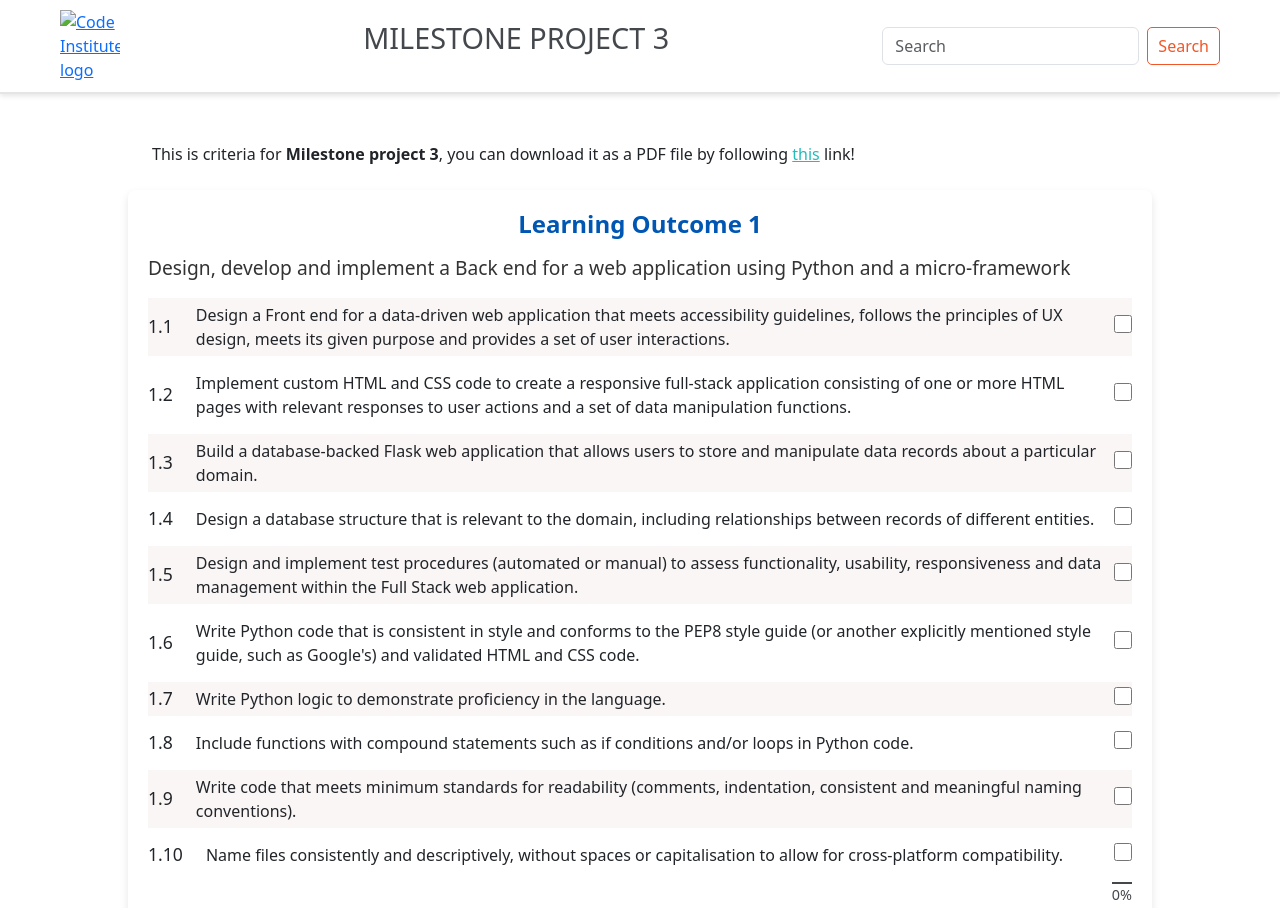
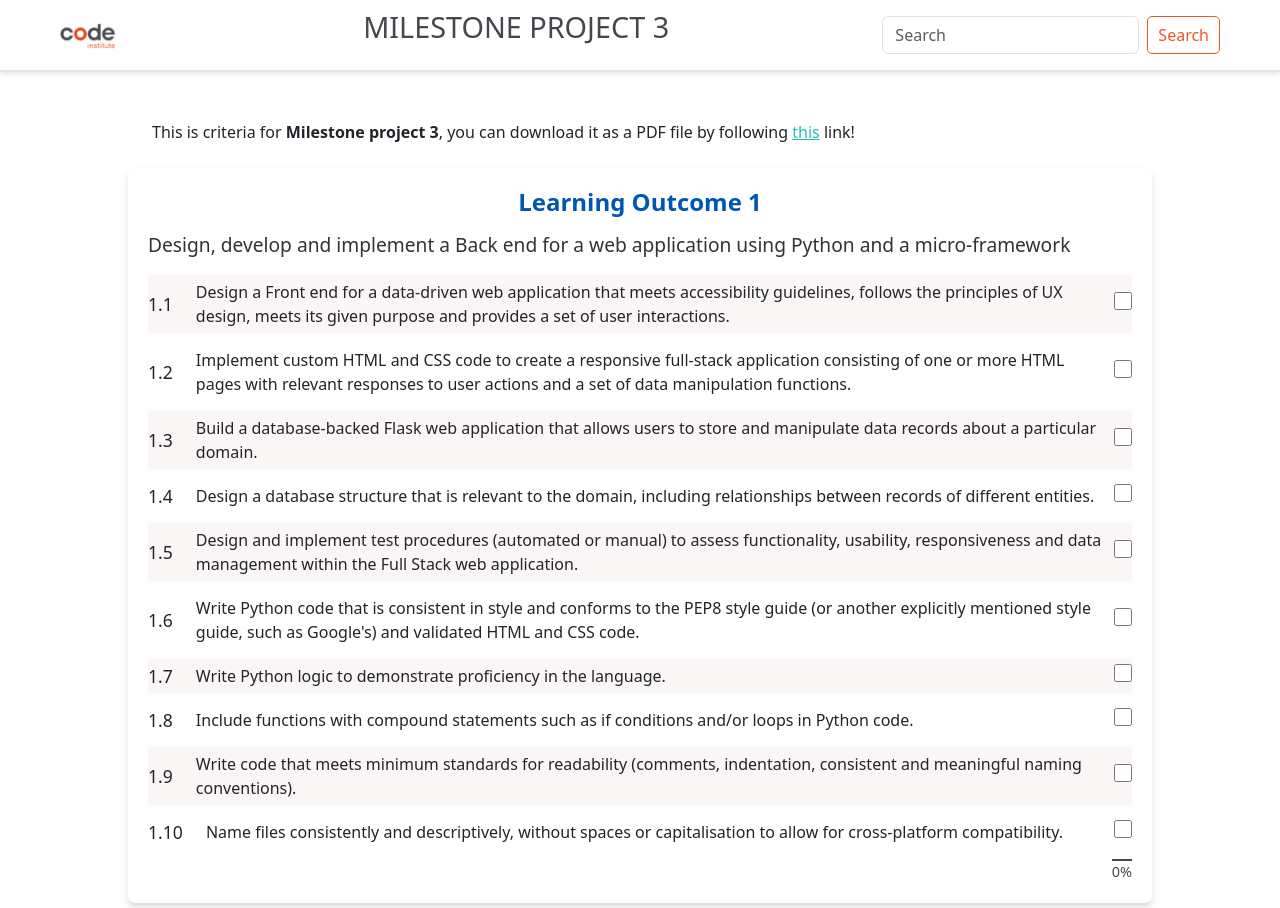
Before and after one commit to CIMarko/milestone-criteria-3, a website: page index.html in a window 1280 px wide. Shown: the top 908 px of the page. Drawn offline with nearby package versions, Linux system fonts and the light colour scheme; the site is published under a folder, as on GitHub Pages, so addresses that start at the root find nothing.

```diff
--- a/index.html
+++ b/index.html
@@ -17,7 +17,7 @@
         <nav class="top-nav">
             <div class="logo">
                 <a class="contain" href="#">
-                    <img src="/assets/logo.png" alt="Code Institute logo">
+                    <img src="logo.png" alt="Code Institute logo">
                 </a>
             </div>
             <div class="title">
```
Also changed, not shown: README.md (added), assets/Screenshot_2024-07-30_134603-removebg-preview.png (deleted), logo.png (renamed from assets/logo.png), 2 other files.
